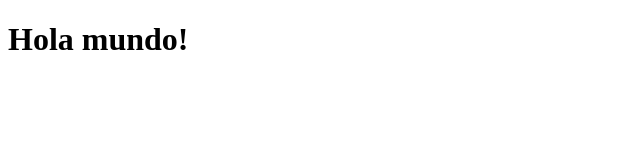
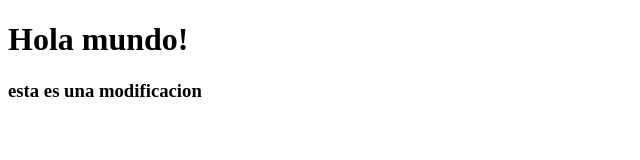
Before and after one commit to kyubi1981/practicas-git-g102, a plain HTML site: page index.html in a window 1280 px wide. Shown: the whole page, without its empty margins (0-640 px from the left). Drawn offline with Linux system fonts and the light colour scheme.

Commit message:
agrega sub-titulo - h3 modificacion

```diff
--- a/index.html
+++ b/index.html
@@ -9,5 +9,7 @@
 
     <h1>Hola mundo!</h1>
 
+    <h3>esta es una modificacion</h3>
+
 </body>
 </html>
```
